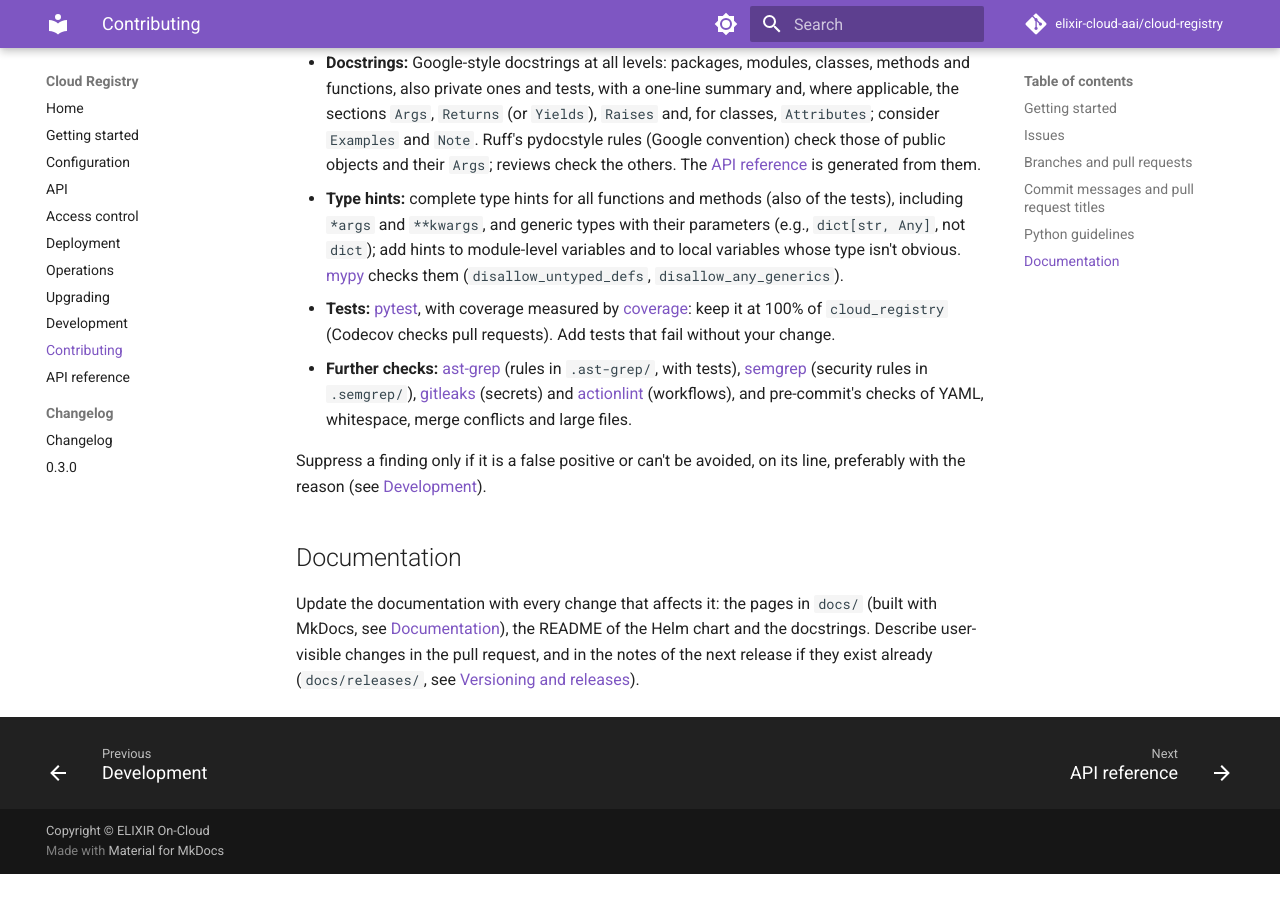
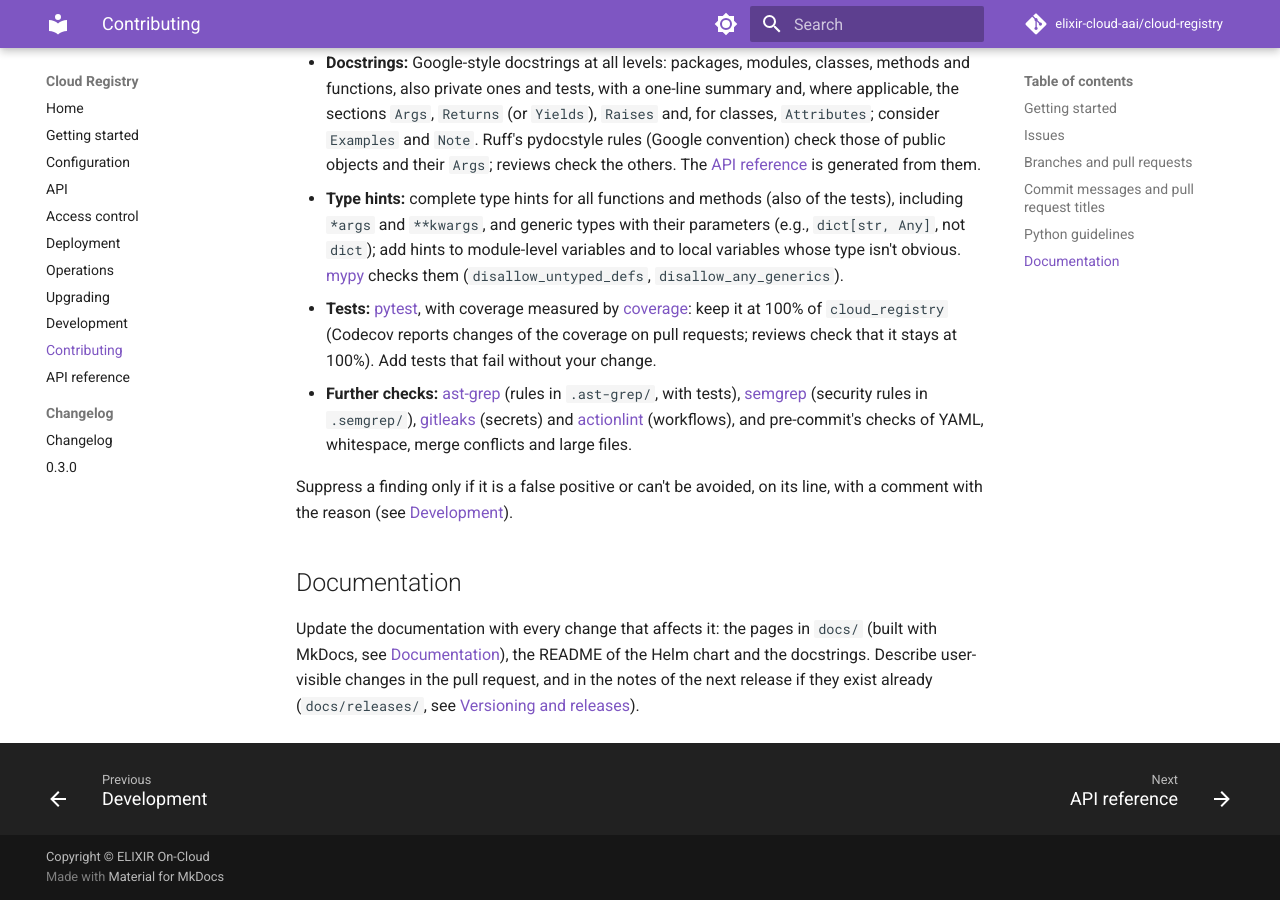
Before and after one commit to elixir-cloud-aai/cloud-registry, an MkDocs documentation site: the page built from docs/contributing.md, in a window 1280 px wide and 900 px high, scrolled down 2860 px. Built offline with MkDocs 1.6.1 and Material for MkDocs 9.7.7, drawn with Linux system fonts in a browser that asks for light colours; comment, search, counter and statistics services are not loaded; before the commit the page ends 3734 px from its top, so only the background shows below that.

Commit message:
docs: align coverage and suppression wording
Coverage at 100% is kept by reviews (Codecov reports changes); both
pages ask for the reason of suppressions; the pointer to Contributing
opens the Development page; paragraphs re-wrapped.

Co-Authored-By: Claude Opus 5.5 <noreply@anthropic.com>

```diff
--- a/docs/contributing.md
+++ b/docs/contributing.md
@@ -62,9 +62,9 @@ releases](development.md#versioning-and-releases)).
 4. Once the checks pass and all conversations are resolved, the maintainers
    squash-merge the pull request into `dev`.
 
-Keep pull requests focused: if a change can't be summarized in a title of
-50 characters, split it into several pull requests. Feature branches are unstable: don't build on other people's
-branches without talking to them first.
+Keep pull requests focused: if a change can't be summarized in a title of 50
+characters, split it into several pull requests. Feature branches are unstable:
+don't build on other people's branches without talking to them first.
 
 ## Commit messages and pull request titles
 
@@ -131,7 +132,8 @@ checked in reviews.
   (`disallow_untyped_defs`, `disallow_any_generics`).
 - **Tests:** [pytest](https://docs.pytest.org/), with coverage measured by
   [coverage](https://coverage.readthedocs.io/): keep it at 100% of
-  `cloud_registry` (Codecov checks pull requests). Add tests that fail
+  `cloud_registry` (Codecov reports changes of the coverage on pull
+  requests; reviews check that it stays at 100%). Add tests that fail
   without your change.
 - **Further checks:** [ast-grep](https://ast-grep.github.io/) (rules in
   `.ast-grep/`, with tests), [semgrep](https://semgrep.dev/) (security rules
@@ -139,8 +141,8 @@ checked in reviews.
   and [actionlint](https://github.com/rhysd/actionlint) (workflows), and
   pre-commit's checks of YAML, whitespace, merge conflicts and large files.
 
-Suppress a finding only if it is a false positive or can't be avoided, on
-its line, preferably with the reason (see [Development](development.md)).
+Suppress a finding only if it is a false positive or can't be avoided, on its
+line, with a comment with the reason (see [Development](development.md)).
 
 ## Documentation
 
```
Also changed, not shown: other parts of docs/contributing.md (+4 -3 lines), CONTRIBUTING.md (+2 -2 lines), docs/development.md (+5 -2 lines).
